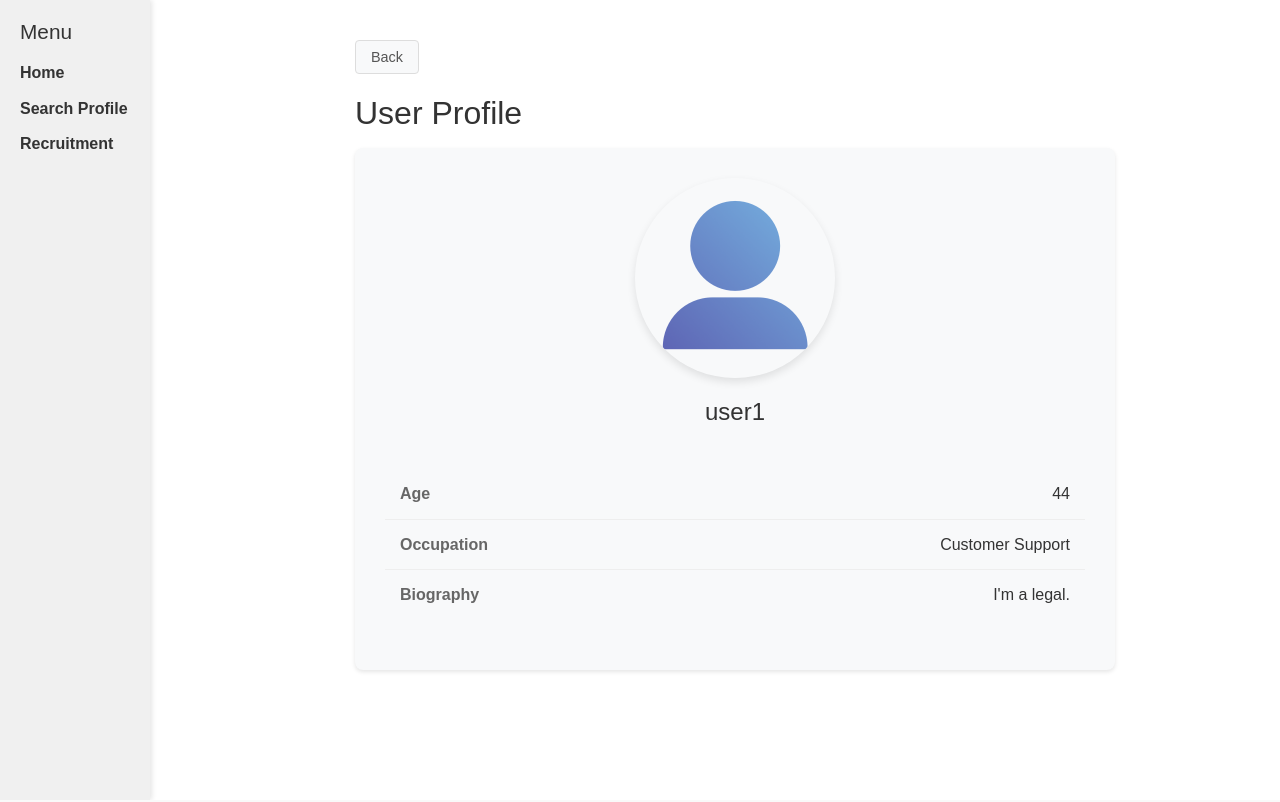
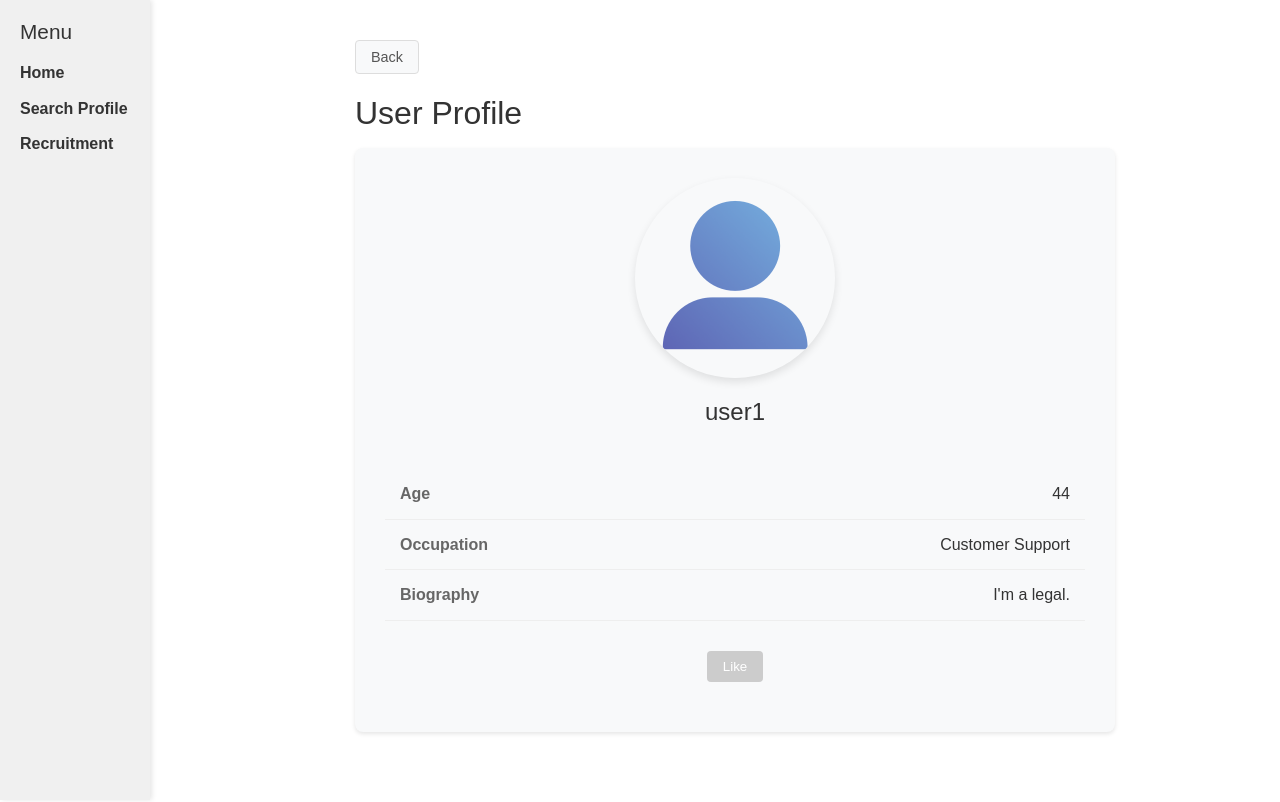
Before and after one commit to ryoheikamata/django-intmd, a Django app: page /profiles/1/ in a window 1280 px wide. Before the commit the page ends 671 px from the top, so only its background shows below. Run offline with Django 5.2, Linux system fonts and the light colour scheme; a user stored in the database is signed in; data comes from the database, SQL or seed files in the repository; parts of the project's set-up code (start-up, migrations or seed data) failed here and were passed over.

Commit message:
8-3: いいね更新 - テンプレートまで

```diff
--- a/matching_app/templates/user_profile_detail.html
+++ b/matching_app/templates/user_profile_detail.html
@@ -36,7 +36,58 @@
                 <span class="profile-info-label">Biography</span>
                 <span class="profile-info-value">{{ user.userprofile.biography }}</span>
             </div>
+            <div class="profile-actions">
+                <button id="like-button"
+                    class="btn-like {% if is_like_user %}liked{% endif %}"
+                    data-user-id="{{ user.id }}"
+                    data-update-url="{% url 'user_like_toggle' receiver_id=user.id %}">
+                    {% if is_like_user %}
+                    Unlike
+                    {% else %}
+                    Like
+                    {% endif %}
+                </button>
+            </div>
         </div>
     </div>
 </div>
+<script>
+    document.addEventListener('DOMContentLoaded', function() {
+        const likeButton = document.getElementById('like-button');
+
+        likeButton.addEventListener('click', function() {
+            likeButton.disabled = true;
+
+            fetch(likeButton.getAttribute('data-update-url'), {
+                method: 'POST',
+                headers: {
+                    'X-CSRFToken': '{{ csrf_token }}',
+                    'Content-Type': 'application/json'
+                }
+            })
+            .then(response => {
+                if (!response.ok) {
+                    throw new Error(`HTTP error! status: ${response.status}`);
+                }
+                return response.json();
+            })
+            .then(data => {
+                if (data.like_status === 'liked') {
+                    likeButton.classList.add('liked');
+                    likeButton.textContent = 'Unlike';
+                } else if (data.like_status === 'unliked') {
+                    likeButton.classList.remove('liked');
+                    likeButton.textContent = 'Like';
+                }
+            })
+            .catch(error => {
+                alert(`Failed to update like status: ${error.message}`);
+                console.error('Error:', error);
+            })
+            .finally(() => {
+                likeButton.disabled = false;
+            });
+        });
+    });
+</script>
 {% endblock %}
--- a/matching_app/urls.py
+++ b/matching_app/urls.py
@@ -14,6 +14,7 @@ from matching_app.views.recruitment import (
 from matching_app.views.signup import signup
 from matching_app.views.user_profile import user_home, user_profile_update, user_profile_list, user_profile_detail
 from matching_app.views.verify import send_new_verification_code, verify_email
+from matching_app.views.user_like import user_like_toggle
 
 urlpatterns = (
     [
@@ -36,7 +37,9 @@ urlpatterns = (
         path("recruitments/create/", recruitment_create, name="recruitment_create"),
         path("recruitments/<int:pk>/update/", recruitment_update, name="recruitment_update"),
         path("recruitments/<int:pk>/delete/", recruitment_delete, name="recruitment_delete"),
-        path("recruitments/search/", recruitment_search, name="recruitment_search"),  # 追加
+        path("recruitments/search/", recruitment_search, name="recruitment_search"),
+        # User like
+        path("likes/<int:receiver_id>/", user_like_toggle, name="user_like_toggle"),
     ]
     + static(settings.MEDIA_URL, document_root=settings.MEDIA_ROOT)
     + static(settings.STATIC_URL, document_root=settings.STATIC_ROOT)
--- a/matching_app/views/user_profile.py
+++ b/matching_app/views/user_profile.py
@@ -7,6 +7,7 @@ from django.shortcuts import redirect, render, get_object_or_404
 from django.views.decorators.http import require_http_methods
 from matching_app.forms.user_profile import UserForm, UserProfileForm
 from django.contrib.auth import get_user_model # 追加
+from matching_app.models import UserLike
 
 
 logger = structlog.get_logger(__name__)
@@ -64,4 +65,9 @@ def user_profile_list(request: HttpRequest) -> HttpResponse:
 @require_http_methods(["GET"])
 def user_profile_detail(request: HttpRequest, pk: int) -> HttpResponse:
     user = get_object_or_404(get_user_model().objects.select_related("userprofile"), pk=pk)
-    return render(request, "user_profile_detail.html", {"user": user})
+    is_like = UserLike.objects.filter(sender=request.user, receiver=user).exists()
+    return render(
+        request,
+        "user_profile_detail.html",
+        {"user": user, "is_like": is_like},
+    )
```
Also changed, not shown: matching_app/views/user_like.py (added, +23 -0 lines).
